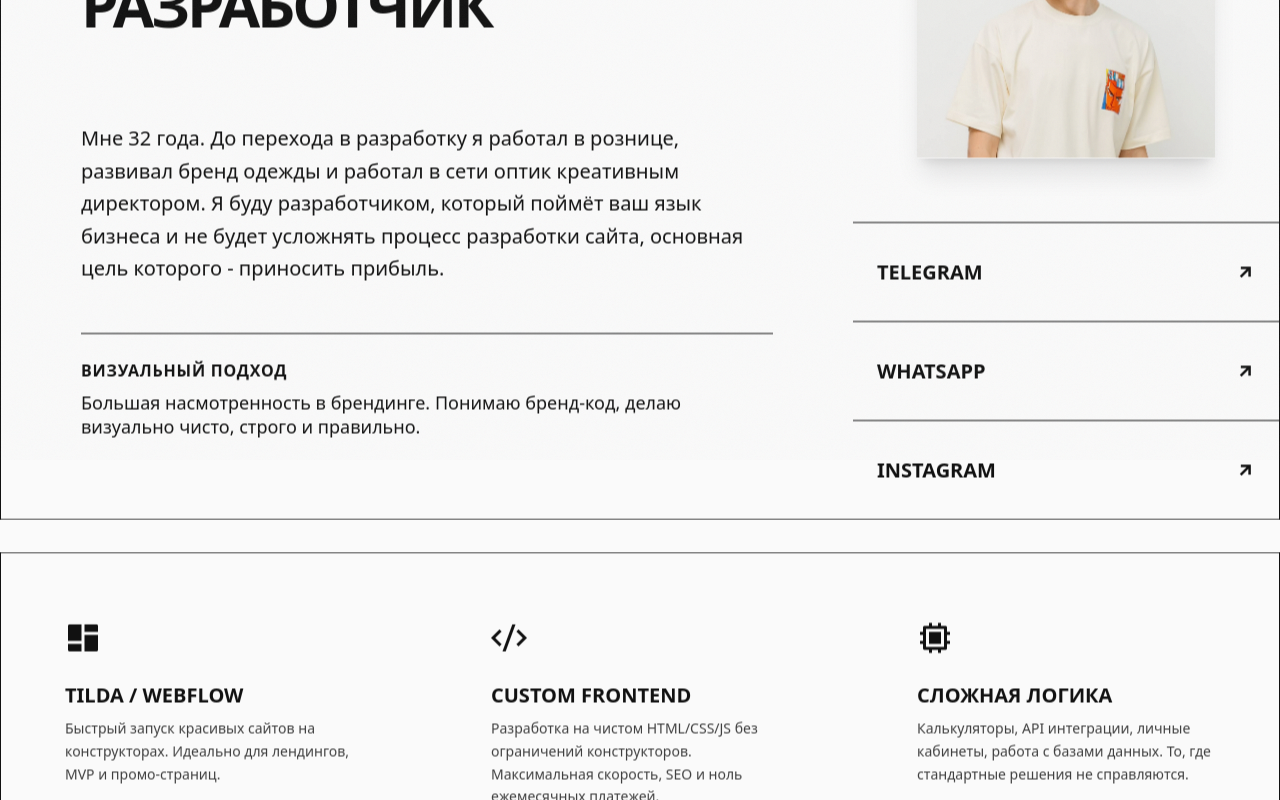
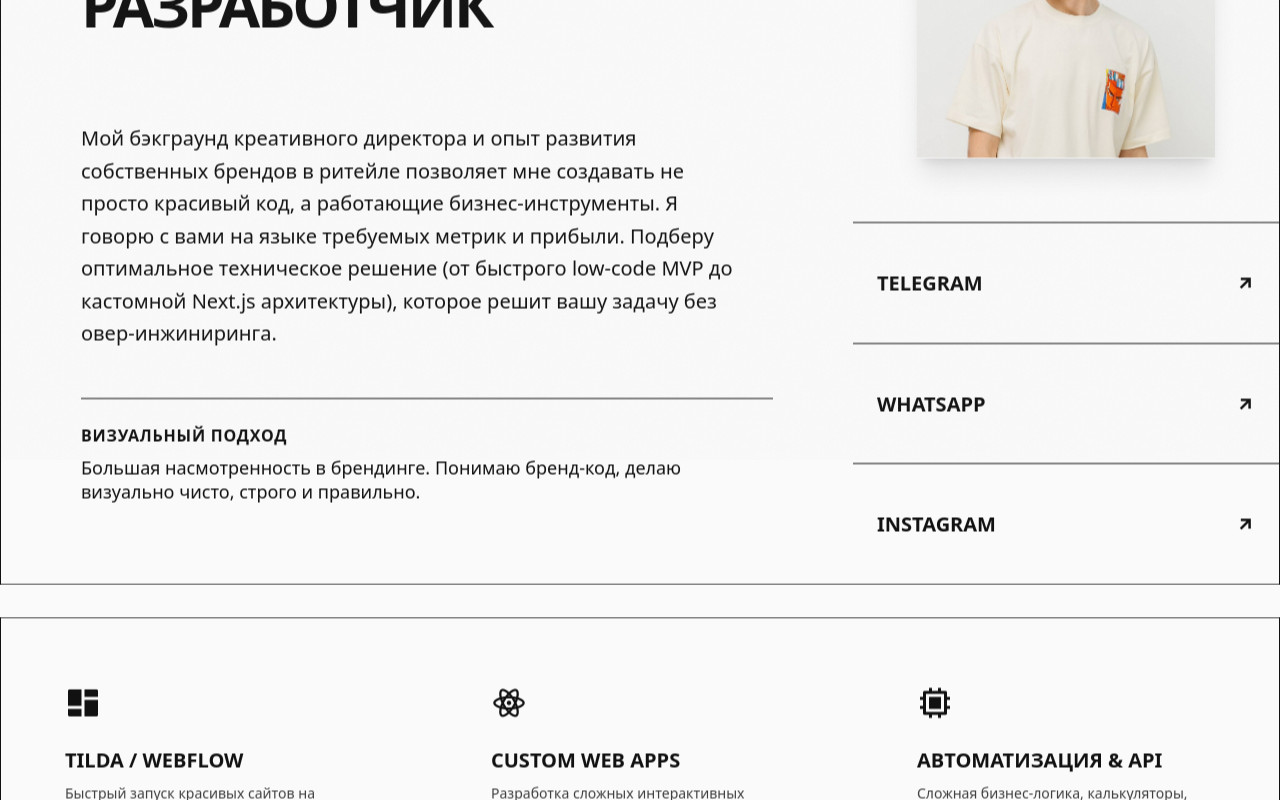
Before and after one commit to abzalt1/abzalt1.github.io, a Next.js app: page / in a window 1280 px wide. Shown: the part 340-1140 px from the top of the page. Built offline with nearby package versions, Linux system fonts and the light colour scheme.

Commit message:
Refactor portfolio copy: emphasize business value and modern stack

```diff
--- a/src/components/Expertise.tsx
+++ b/src/components/Expertise.tsx
@@ -5,10 +5,10 @@ export default function Expertise() {
         { icon: 'ri-reactjs-fill', name: 'React' },
         { icon: 'ri-nextjs-fill', name: 'Next.js' },
         { icon: 'ri-javascript-fill', name: 'JS (ES6+)' },
-        { icon: 'ri-html5-fill', name: 'HTML5' },
+        { icon: 'ri-tailwind-css-fill', name: 'Tailwind CSS' },
         { icon: 'ri-window-fill', name: 'Webflow' },
         { icon: 'ri-layout-masonry-fill', name: 'Tilda Pro' },
-        { icon: 'ri-server-fill', name: 'REST API' },
+        { icon: 'ri-server-fill', name: 'API Integrations' },
         { icon: 'ri-git-merge-fill', name: 'Git' }
     ];
 
--- a/src/components/Hero.tsx
+++ b/src/components/Hero.tsx
@@ -78,7 +78,7 @@ export default function Hero() {
                     </h2>
                     <div className="space-y-6 text-lg md:text-xl leading-relaxed font-medium max-w-2xl">
                         <p>
-                            Мне 32 года. До перехода в разработку я работал в рознице, развивал бренд одежды и работал в сети оптик креативным директором. Я буду разработчиком, который поймёт ваш язык бизнеса и не будет усложнять процесс разработки сайта, основная цель которого - приносить прибыль.
+                            Мой бэкграунд креативного директора и опыт развития собственных брендов в ритейле позволяет мне создавать не просто красивый код, а работающие бизнес-инструменты. Я говорю с вами на языке требуемых метрик и прибыли. Подберу оптимальное техническое решение (от быстрого low-code MVP до кастомной Next.js архитектуры), которое решит вашу задачу без овер-инжиниринга.
                         </p>
                     </div>
                 </div>
--- a/src/components/Projects.tsx
+++ b/src/components/Projects.tsx
@@ -150,8 +150,9 @@ export default function Projects({ onOpenLightbox }: { onOpenLightbox: (src: str
             link: "https://dilyara-portfoliov2.vercel.app/",
             stack: [
                 { icon: "ri-reactjs-fill", name: "React", info: "Компонентный подход и быстрый рендеринг." },
-                { icon: "ri-javascript-fill", name: "Next.js", info: "Оптимизация производительности и SEO." },
-                { icon: "ri-css3-fill", name: "Tailwind CSS", info: "Детализированная кастомная стилизация." }
+                { icon: "ri-javascript-fill", name: "Next.js", info: "Оптимизация производительности (SSG/SSR) и кастомные API-роуты для админ-панели." },
+                { icon: "ri-css3-fill", name: "Tailwind CSS", info: "Детализированная кастомная стилизация." },
+                { icon: "ri-image-circle-line", name: "Cloudinary API", info: "Автоматическая оптимизация, трансформация и хранение фото/видео контента галереи." }
             ]
         },
         {
--- a/src/components/Services.tsx
+++ b/src/components/Services.tsx
@@ -8,14 +8,14 @@ export default function Services() {
             description: 'Быстрый запуск красивых сайтов на конструкторах. Идеально для лендингов, MVP и промо-страниц.'
         },
         {
-            icon: 'ri-code-s-slash-line',
-            title: 'Custom Frontend',
-            description: 'Разработка на чистом HTML/CSS/JS без ограничений конструкторов. Максимальная скорость, SEO и ноль ежемесячных платежей.'
+            icon: 'ri-reactjs-line',
+            title: 'Custom Web Apps',
+            description: 'Разработка сложных интерактивных интерфейсов на React / Next.js. Максимальная производительность, идеальное SEO и полная свобода.'
         },
         {
             icon: 'ri-cpu-line',
-            title: 'Сложная логика',
-            description: 'Калькуляторы, API интеграции, личные кабинеты, работа с базами данных. То, где стандартные решения не справляются.'
+            title: 'Автоматизация & API',
+            description: 'Сложная бизнес-логика, калькуляторы, API-интеграции (DaData, CRM, мессенджеры). Автоматизируем то, с чем не справляются стандартные решения.'
         }
     ];
 
```
